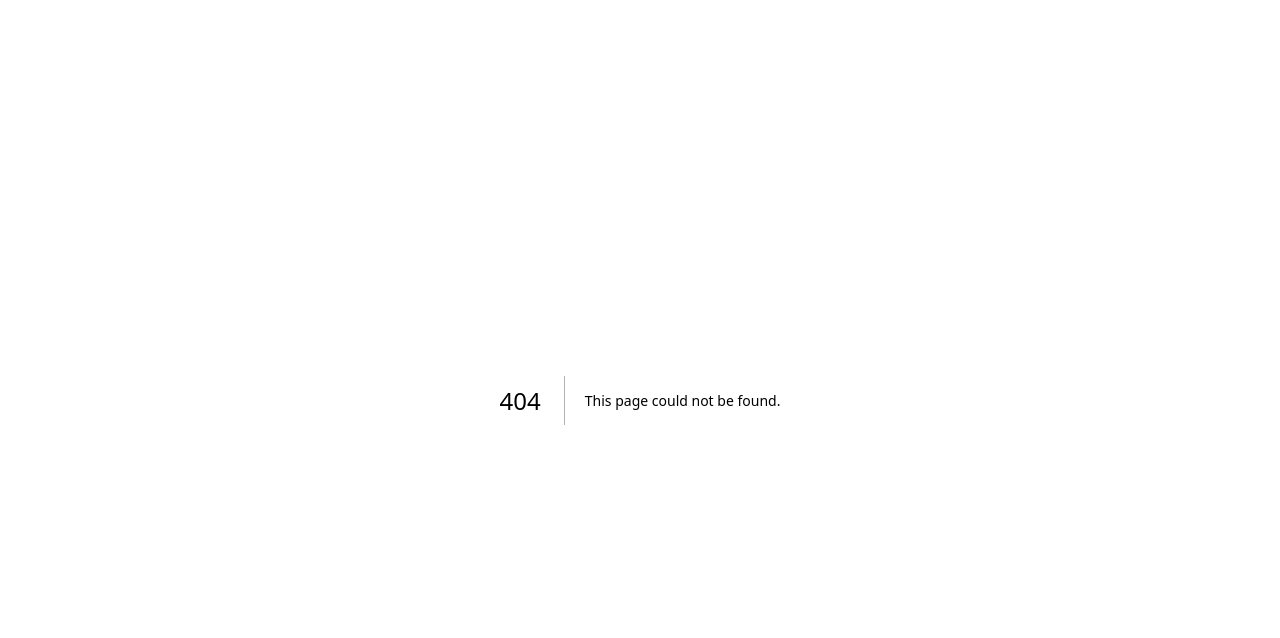
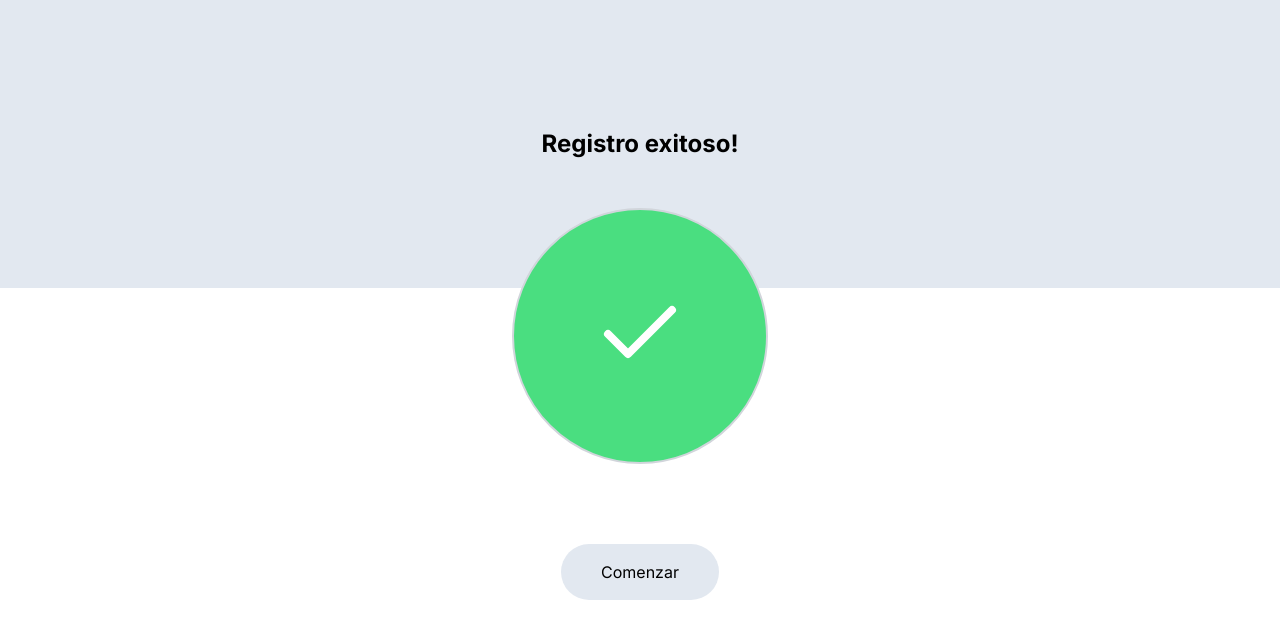
Before and after one commit to No-Country/s12-11-m-java-next, a Next.js app in the folder frontend/: page /routes/registerSuccess in a window 1280 px wide. Before the commit this address had no page. Shown: the top 638 px of the page. Built offline with nearby package versions, Linux system fonts and the light colour scheme.

Commit message:
joaquin: agregando vista registroExitoso y componentes

```diff
--- a/frontend/next.config.js
+++ b/frontend/next.config.js
@@ -1,4 +1,9 @@
 /** @type {import('next').NextConfig} */
-const nextConfig = {}
+const nextConfig = {
+  extends: [
+    //...
+    "plugin:@next/next/recommended",
+  ],
+}
 
 module.exports = nextConfig
--- a/frontend/package.json
+++ b/frontend/package.json
@@ -7,13 +7,15 @@
     "build": "next build",
     "start": "next start",
     "prepare": "cd .. && husky install frontend/.husky",
-    "test": ""
+    "test": "",
+    "lint": "next lint"
   },
   "dependencies": {
     "axios": "^1.6.2",
     "next": "14.0.3",
     "react": "^18",
     "react-dom": "^18",
+    "react-icons": "^4.12.0",
     "zustand": "^4.4.6"
   },
   "commitlint": {
--- a/frontend/src/app/globals.css
+++ b/frontend/src/app/globals.css
@@ -2,7 +2,7 @@
 @tailwind components;
 @tailwind utilities;
 
-:root {
+/* :root {
   --foreground-rgb: 0, 0, 0;
   --background-start-rgb: 214, 219, 220;
   --background-end-rgb: 255, 255, 255;
@@ -24,4 +24,4 @@ body {
       rgb(var(--background-end-rgb))
     )
     rgb(var(--background-start-rgb));
-}
+} */
--- /dev/null
+++ b/frontend/src/app/routes/layout.tsx
@@ -0,0 +1,12 @@
+
+const routesLayout = ({
+    children,
+}: {
+    children: React.ReactNode
+}) => {
+    return (
+        children
+    )
+}
+
+export default routesLayout
--- /dev/null
+++ b/frontend/src/app/routes/registerSuccess/page.tsx
@@ -0,0 +1,10 @@
+import RegisterSuccess from '@/components/RegisterSuccess/page'
+import React from 'react'
+
+const pageRegisterSuccess = () => {
+    return (
+        <RegisterSuccess />
+    )
+}
+
+export default pageRegisterSuccess
--- /dev/null
+++ b/frontend/src/components/IconCheck/IconCheck.tsx
@@ -0,0 +1,19 @@
+import React from 'react'
+import { FiCheck } from "react-icons/fi";
+const IconCheck = () => {
+    return (
+        <div className="flex items-center justify-center w-38 relative bottom-20">
+            <span
+                className="flex flex-col items-center justify-center w-64 h-64 border-2 border-gray-300
+                rounded-full bg-green-400 dark:bg-green-400
+                 dark:border-gray-600">
+                <div className="flex flex-col items-center justify-center pt-5 pb-6 text-8xl text-white">
+                    <FiCheck />
+                </div>
+            </span>
+        </div>
+
+    )
+}
+
+export default IconCheck
--- /dev/null
+++ b/frontend/src/components/InputFile/InputFile.tsx
@@ -0,0 +1,24 @@
+import React from 'react'
+
+const InputFile = () => {
+    return (
+        <div className="flex items-center justify-center w-38 ">
+            <label htmlFor="dropzone-file"
+                className="flex flex-col items-center justify-center w-64 h-64 border-2 border-gray-300
+                rounded-full cursor-pointer bg-slate-100 dark:hover:bg-slate-100 dark:bg-slate-100
+                hover:bg-gray-100 dark:border-gray-600 dark:hover:border-gray-500 dark:hover:bg-gray-600">
+                <div className="flex flex-col items-center justify-center pt-5 pb-6">
+                    <svg className="w-8 h-8 mb-4 text-gray-500 dark:text-gray-400" aria-hidden="true" xmlns="http://www.w3.org/2000/svg" fill="none" viewBox="0 0 20 16">
+                        <path stroke="currentColor" d="M13 13h3a3 3 0 0 0 0-6h-.025A5.56 5.56 0 0 0 16 6.5 5.5 5.5 0 0 0 5.207 5.021C5.137 5.017 5.071 5 5 5a4 4 0 0 0 0 8h2.167M10 15V6m0 0L8 8m2-2 2 2" />
+                    </svg>
+                    <p className="mb-2 text-sm text-gray-500 dark:text-gray-400"><span className="font-semibold">Añadir foto</span>
+                    </p>
+                    <p className="text-xs text-gray-500 dark:text-gray-400">SVG, PNG, JPG (MAX. 800x400px)</p>
+                </div>
+                <input id="dropzone-file" type="file" className="hidden" />
+            </label>
+        </div>
+    )
+}
+
+export default InputFile
--- /dev/null
+++ b/frontend/src/components/RegisterSuccess/page.tsx
@@ -0,0 +1,14 @@
+import IconCheck from '@/components/IconCheck/IconCheck'
+import React from 'react'
+
+const RegisterSuccess = () => {
+  return (
+    <section className='w-screen flex flex-col items-center'>
+      <span className='flex items-center w-full h-72 bg-slate-200 justify-center text-2xl font-bold'>Registro exitoso!</span>
+      <IconCheck />
+      <button className='px-10 py-4 bg-slate-200 rounded-full'>Comenzar</button>
+    </section>
+  )
+}
+
+export default RegisterSuccess
```
Also changed, not shown: 2 other files (tests, documents, lock files or other folders).
